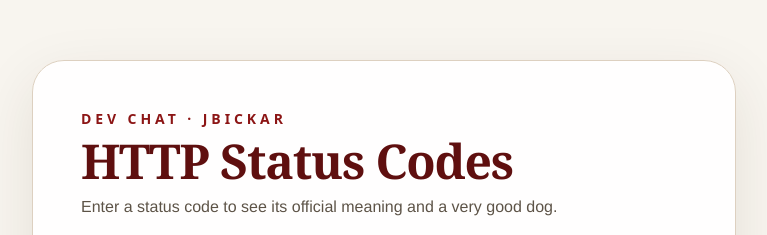
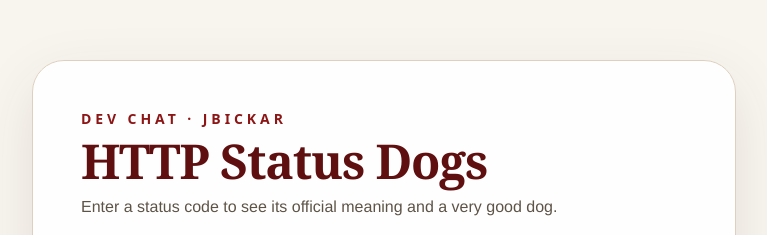
Before and after one commit to SU-SWS/dev-chat, a website: page participants/jbickar/index.html in a window 1280 px wide. Shown: the part 162-397 px from the top of the page, without its empty margins (256-1023 px from the left). Drawn offline with Linux system fonts and the light colour scheme.

Commit message:
fixup! jbickar h1

```diff
--- a/participants/jbickar/index.html
+++ b/participants/jbickar/index.html
@@ -14,7 +14,7 @@
 
       <div class="space-y-2">
         <p class="font-sans text-sm font-semibold uppercase tracking-[0.28em] text-cardinal-700">Dev Chat · jbickar</p>
-        <h1 class="text-4xl font-semibold tracking-tight text-cardinal-900 sm:text-5xl">HTTP Status Codes</h1>
+        <h1 class="text-4xl font-semibold tracking-tight text-cardinal-900 sm:text-5xl">HTTP Status Dogs</h1>
         <p class="text-base leading-7 text-stone-700">Enter a status code to see its official meaning and a very good dog.</p>
       </div>
 
```
